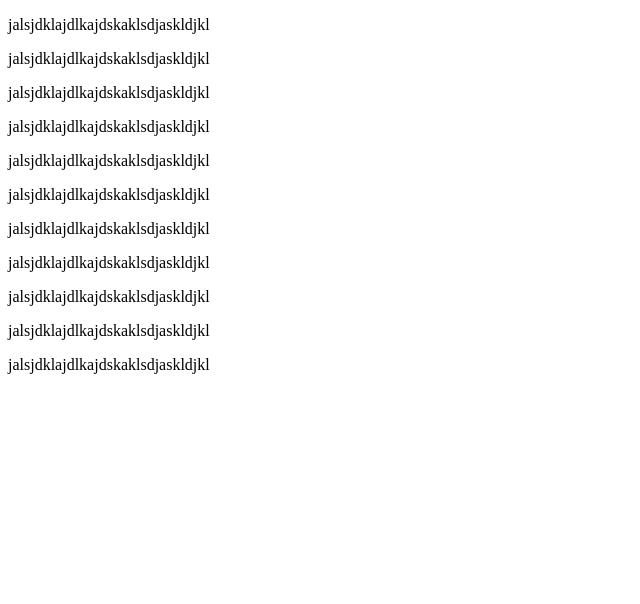
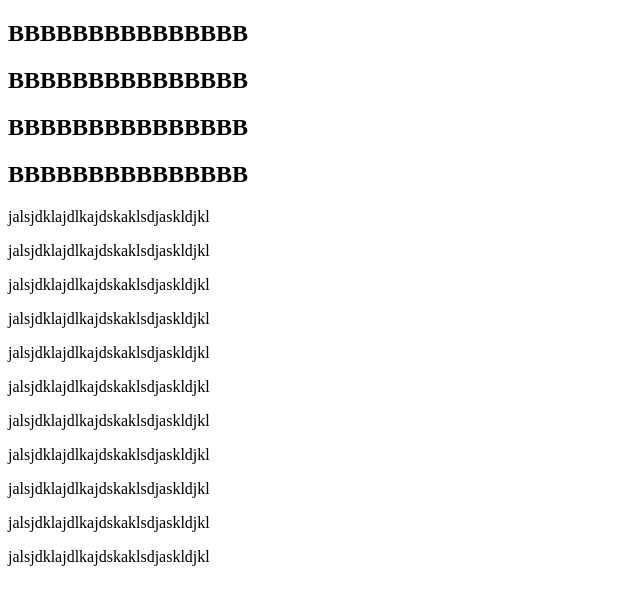
Before and after one commit to zhangqihuang/text2, a plain HTML site: page index.html in a window 1280 px wide. Shown: the whole page, without its empty margins (0-640 px from the left). Drawn offline with Linux system fonts and the light colour scheme.

Commit message:
b modify

```diff
--- a/index.html
+++ b/index.html
@@ -7,6 +7,10 @@
     <title>Document</title>
 </head>
 <body>
+    <h2>BBBBBBBBBBBBBBB</h2>
+    <h2>BBBBBBBBBBBBBBB</h2>
+    <h2>BBBBBBBBBBBBBBB</h2>
+    <h2>BBBBBBBBBBBBBBB</h2>
    <p>jalsjdklajdlkajdskaklsdjaskldjkl</p>
    <p>jalsjdklajdlkajdskaklsdjaskldjkl</p>
    <p>jalsjdklajdlkajdskaklsdjaskldjkl</p>
```
